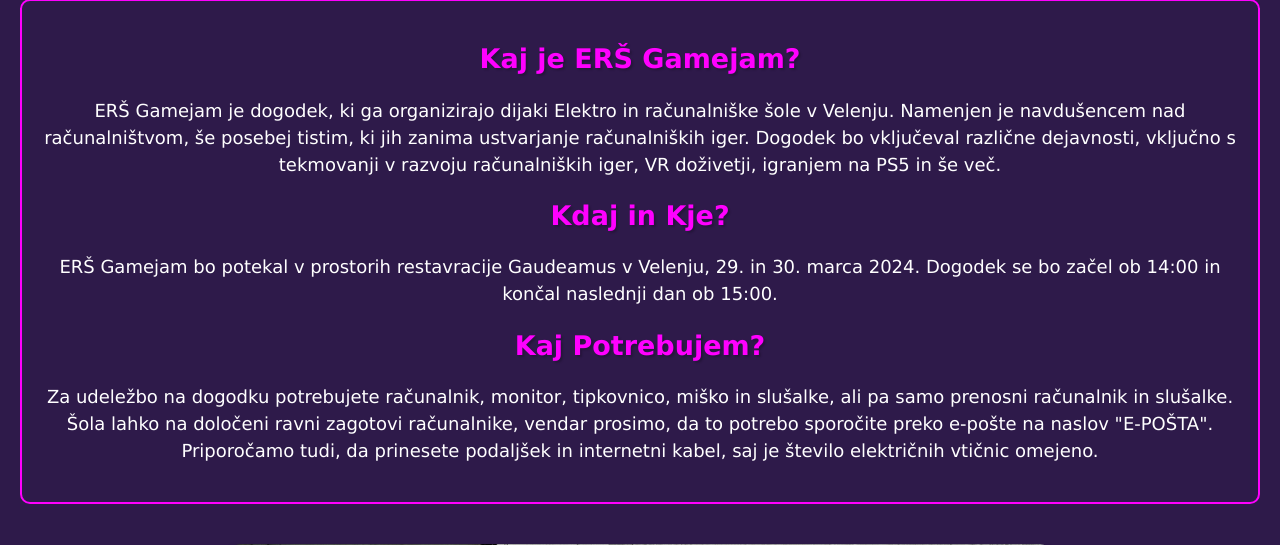
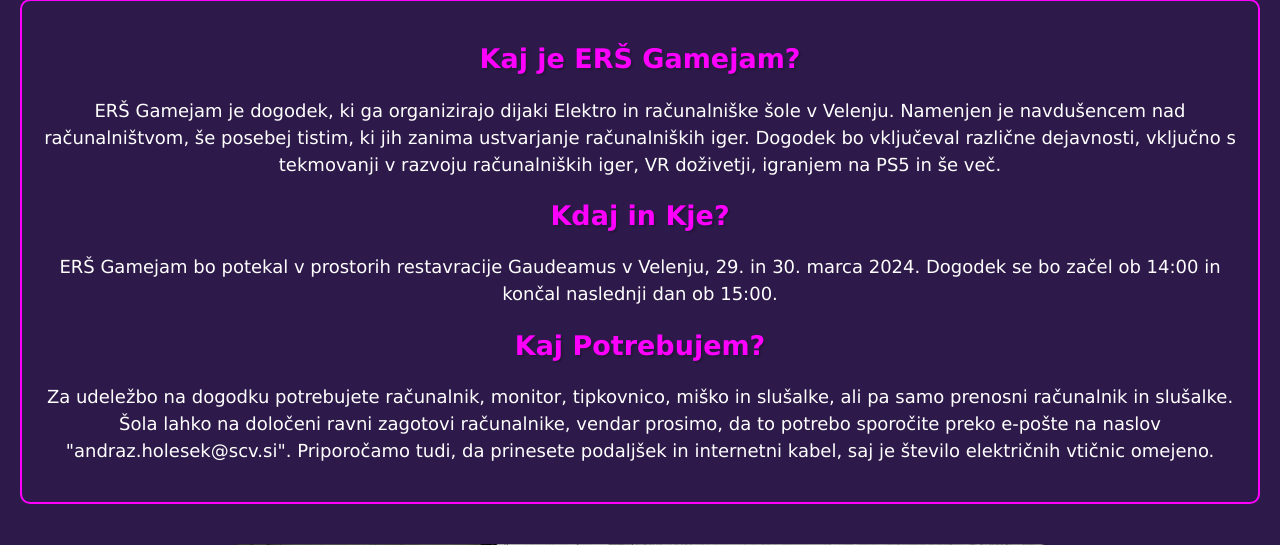
Before and after one commit to JakaKosir1/GamejamPHP, a PHP site: page / in a window 1280 px wide. Shown: the part 1263-1808 px from the top of the page. Run offline with PHP 8.4, Linux system fonts and the light colour scheme.

Commit message:
text update

```diff
--- a/home.php
+++ b/home.php
@@ -214,7 +214,7 @@ h2 {
                 <h2 class="about-section-title">Kdaj in Kje?</h2>
                 <p class="about-section-text">ERŠ Gamejam bo potekal v prostorih restavracije Gaudeamus v Velenju, 29. in 30. marca 2024. Dogodek se bo začel ob 14:00 in končal naslednji dan ob 15:00.</p>
                 <h2 class="about-section-title">Kaj Potrebujem?</h2>
-                <p class="about-section-text">Za udeležbo na dogodku potrebujete računalnik, monitor, tipkovnico, miško in slušalke, ali pa samo prenosni računalnik in slušalke. Šola lahko na določeni ravni zagotovi računalnike, vendar prosimo, da to potrebo sporočite preko e-pošte na naslov "E-POŠTA". Priporočamo tudi, da prinesete podaljšek in internetni kabel, saj je število električnih vtičnic omejeno.</p>
+                <p class="about-section-text">Za udeležbo na dogodku potrebujete računalnik, monitor, tipkovnico, miško in slušalke, ali pa samo prenosni računalnik in slušalke. Šola lahko na določeni ravni zagotovi računalnike, vendar prosimo, da to potrebo sporočite preko e-pošte na naslov "andraz.holesek@scv.si". Priporočamo tudi, da prinesete podaljšek in internetni kabel, saj je število električnih vtičnic omejeno.</p>
             </div>
         </div>
     </div>
--- a/index.php
+++ b/index.php
@@ -212,7 +212,7 @@
                 <h2 class="about-section-title">Kdaj in Kje?</h2>
                 <p class="about-section-text">ERŠ Gamejam bo potekal v prostorih restavracije Gaudeamus v Velenju, 29. in 30. marca 2024. Dogodek se bo začel ob 14:00 in končal naslednji dan ob 15:00.</p>
                 <h2 class="about-section-title">Kaj Potrebujem?</h2>
-                <p class="about-section-text">Za udeležbo na dogodku potrebujete računalnik, monitor, tipkovnico, miško in slušalke, ali pa samo prenosni računalnik in slušalke. Šola lahko na določeni ravni zagotovi računalnike, vendar prosimo, da to potrebo sporočite preko e-pošte na naslov "E-POŠTA". Priporočamo tudi, da prinesete podaljšek in internetni kabel, saj je število električnih vtičnic omejeno.</p>
+                <p class="about-section-text">Za udeležbo na dogodku potrebujete računalnik, monitor, tipkovnico, miško in slušalke, ali pa samo prenosni računalnik in slušalke. Šola lahko na določeni ravni zagotovi računalnike, vendar prosimo, da to potrebo sporočite preko e-pošte na naslov "andraz.holesek@scv.si". Priporočamo tudi, da prinesete podaljšek in internetni kabel, saj je število električnih vtičnic omejeno.</p>
             </div>
         </div>
     </div>
```
